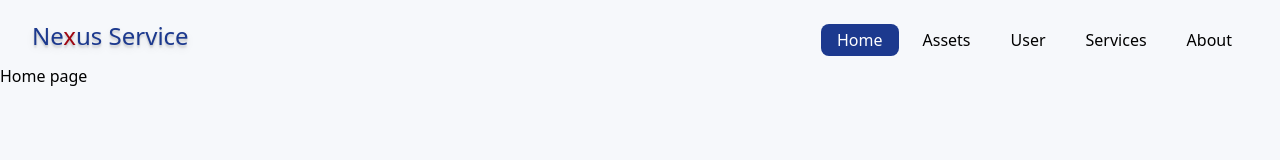
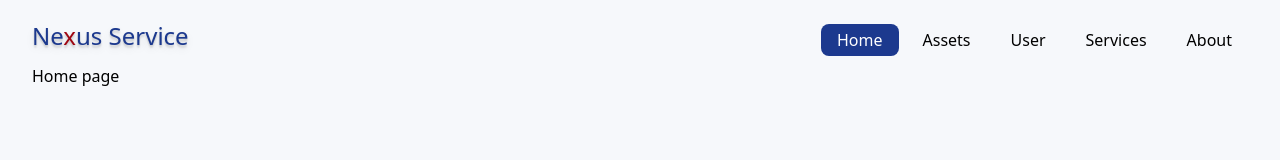
Before and after one commit to deskcodeFun/nexus-app, a Vue app in the folder frontend/: page / in a window 1280 px wide. Shown: the top 160 px of the page. Built offline with nearby package versions, Linux system fonts and the light colour scheme.

Commit message:
modified:   frontend/src/App.vue

```diff
--- a/frontend/src/App.vue
+++ b/frontend/src/App.vue
@@ -1,8 +1,12 @@
 <template>
   <!-- <div class="w-full min-h-screen bg-linear-180 from-indigo-100 to-red-100"> -->
   <div class="w-full min-h-screen">
-    <TheTopbar />
-    <RouterView />
+    <header>
+      <TheTopbar />
+    </header>
+    <main class=" sm:px-8">
+      <RouterView />
+    </main>
   </div>
 </template>
 
```
